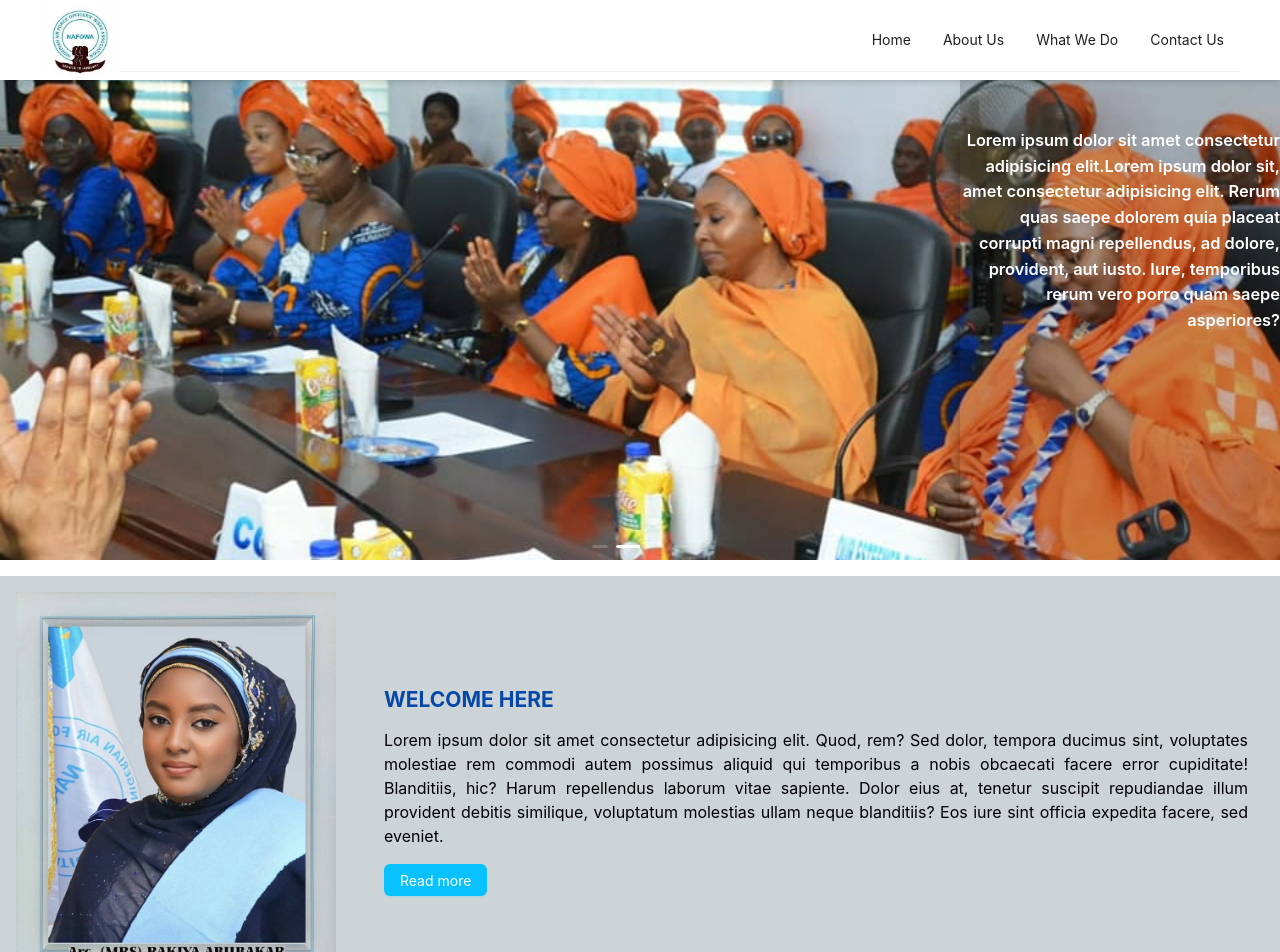
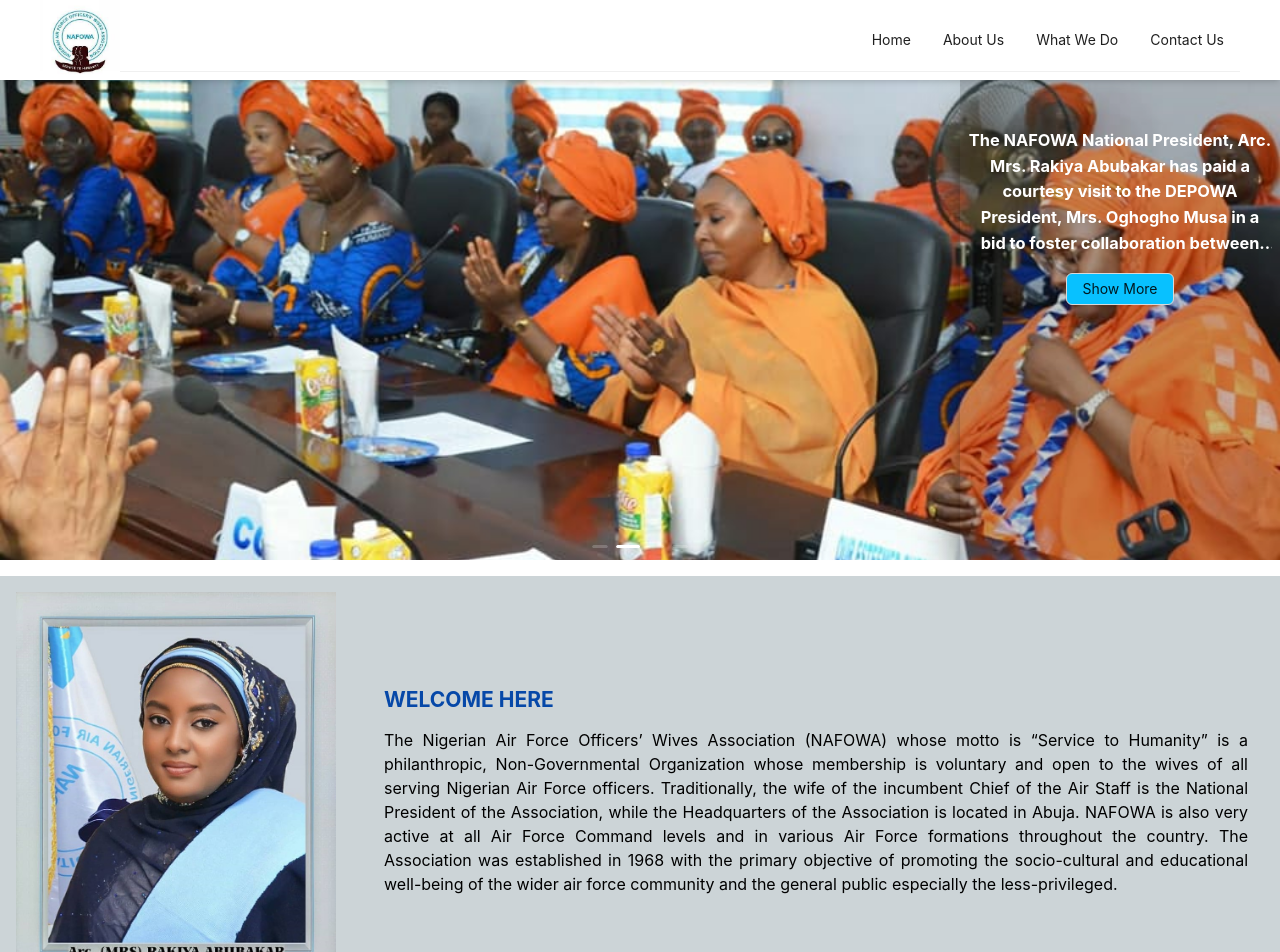
Before and after one commit to CyberWarriorsProject/nafowa, a React (Vite) app: page / in a window 1280 px wide. Shown: the top 952 px of the page. Built offline with nearby package versions, Linux system fonts and the light colour scheme.

Commit message:
aos and carousel fix

```diff
--- a/package.json
+++ b/package.json
@@ -13,6 +13,7 @@
     "@fontsource/roboto": "^5.0.8",
     "@fontsource/roboto-condensed": "^5.0.13",
     "antd": "^5.11.5",
+    "aos": "^2.3.4",
     "react": "^18.2.0",
     "react-dom": "^18.2.0",
     "react-icons": "^4.12.0",
--- a/src/components/SingleCarousel.jsx
+++ b/src/components/SingleCarousel.jsx
@@ -1,18 +1,39 @@
-import React from "react";
+import { Button } from "antd";
+import React, { useState } from "react";
+
+// ("hover:w-full hover:text-center hover:bg-opacity-60  md:w-1/4 md:right-0 text-center shadow-2xl shadow-black absolute bg-black bg-opacity-20 h-full md:block  py-12 text-white px-2");
 
 const SingleCarousel = ({ imgSrc, description }) => {
+  const readMore =
+    "w-full text-center bg-opacity-60 text-center shadow-2xl shadow-black absolute bg-black h-full  py-12 text-white px-2";
+  const readLess =
+    "md:w-1/4 md:right-0 text-center shadow-2xl shadow-black absolute bg-black bg-opacity-20 h-full  py-12 text-white px-2";
+
+  const [clamp, setClamp] = useState("line-clamp-5");
+  const [read, setRead] = useState(readLess);
+
+  const handleClick = () => {
+    if (read === readLess) {
+      setRead(readMore);
+    } else {
+      setRead(readLess);
+    }
+    if (clamp) {
+      setClamp("");
+    } else {
+      setClamp("line-clamp-5");
+    }
+  };
+
   return (
-    <div className="relative mx-auto text-center w-full h-[60vh]">
-      <h3 className="hover:bg-opacity-70 shadow-2xl shadow-black absolute w-1/4 font-semibold right-0 bg-black bg-opacity-20 h-full hidden md:block text-right py-12 text-white">
-        {description}
-        Lorem ipsum dolor sit, amet consectetur adipisicing elit. Rerum quas
-        saepe dolorem quia placeat corrupti magni repellendus, ad dolore,
-        provident, aut iusto. Iure, temporibus rerum vero porro quam saepe
-        asperiores?
-      </h3>
-      {/* <div> */}
+    <div className="-full h-[60vh] ">
+      <div className={read}>
+        <h3 className={clamp}>{description}</h3>
+        <Button className="my-4 bg-nafowaBlue " onClick={handleClick}>
+          {clamp ? "Show More" : "Hide"}
+        </Button>
+      </div>
       <img src={imgSrc} className="object-cover w-full h-full" />
-      {/* </div> */}
     </div>
   );
 };
--- a/src/data.js
+++ b/src/data.js
@@ -2,22 +2,26 @@
   {
     slideID: 1,
     imgSrc: "/images//IMG-20231222-WA0014.jpg",
-    description: " Lorem ipsum dolor sit amet consectetur adipisicing elit.",
+    description:
+      " The National President, Nigerian Air Force Officers’ Wives Association (NAFOWA), Architect (Mrs) Rakiya Abubakar has solicited the continued support and collaboration of the Nigerian Air Force (NAF) with NAFOWA in the areas of education, women and youth empowerment, healthcare and poverty alleviation in line with its motto of, “Service to Humanity”. She stated this today, 2 August 2023, when she paid a courtesy visit to the Chief of the Air Staff (CAS), Air Marshal Hasan Abubakar at the Headquarters NAF (HQ NAF), Abuja. Mrs Abubakar, who was accompanied by other members of the Association, appreciated the CAS for the support and encouragement they have received so far noting that the Association was willing, able and ready to contribute i",
   },
   {
     slideID: 2,
     imgSrc: "/images/IMG-20231222-WA0023.jpg",
-    description: " Lorem ipsum dolor sit amet consectetur adipisicing elit.",
+    description:
+      "The NAFOWA National President, Arc. Mrs. Rakiya Abubakar has paid a courtesy visit to the DEPOWA President, Mrs. Oghogho Musa in a bid to foster collaboration between the two organizations. The meeting took place at the DEPOWA headquarters today 25th of August 2023 and aimed to discuss possible areas of partnership and joint initiatives. During the meeting, Mrs. Abubakar expressed her gratitude to the DEPOWA President for hosting her and emphasized the importance of collaboration between NAFOWA (Nigerian Air Force Officers' Wives Association) and DEPOWA (Defence and Police Officers' Wives Association). She highlighted their shared objective of supporting the families of military personnel especially the families of personnel who paid the supreme prize while serving the nation and their dedication to community development initiatives. Mrs Abubakar added that both organizations have a long history of supporting the welfare and well-being of military families. She stated that NAFOWA has been instrumental in providing sc",
   },
   {
     slideID: 3,
     imgSrc: "/images/IMG-20231222-WA0041.jpg",
-    description: " Lorem ipsum dolor sit amet consectetur adipisicing elit.",
+    description:
+      "NAFOWA provides skills acquisition and empowerment programs to NAF personnel's wives and other women in the communities where NAF bases are located. These programs are designed to help women become financially independent and contribute to their families' well-being.",
   },
   {
     slideID: 4,
     imgSrc: "/images/IMG-20231222-WA0062.jpg",
-    description: " Lorem ipsum dolor sit amet consectetur adipisicing elit.",
+    description:
+      "NAFOWA runs several clinics and hospitals which provide free or subsidized medical care to NAF personnel and their families. The association also organizes health awareness campaigns and programs.",
   },
 ];
 
--- a/src/index.css
+++ b/src/index.css
@@ -7,6 +7,6 @@
   padding: 0;
   box-sizing: border-box;
 }
-.ant-card .ant-card-meta-title {
+/* .ant-card .ant-card-body .ant-card-meta-title {
   white-space: normal;
-}
+} */
--- a/src/main.jsx
+++ b/src/main.jsx
@@ -5,6 +5,14 @@
 import "@fontsource/roboto-condensed";
 import { BrowserRouter } from "react-router-dom";
 import { ConfigProvider } from "antd";
+import "aos/dist/aos.css";
+
+import AOS from "aos";
+
+AOS.init({
+  duration: 650,
+  // once: true,
+});
 
 ReactDOM.createRoot(document.getElementById("root")).render(
   <React.StrictMode>
--- a/src/pages/home/Home.jsx
+++ b/src/pages/home/Home.jsx
@@ -6,7 +6,7 @@
 export const Home = () => {
   return (
     <>
-      <Carousel effect="fade" autoplay className="h-[60vh]">
+      <Carousel effect="fade" autoplay>
         {carouselData.map((item) => (
           <SingleCarousel {...item} key={item.slideID} />
         ))}
@@ -18,24 +18,30 @@
           <Image
             className="max-w-xs "
             src="./images/WhatsApp Image 2023-12-22 at 09.58.56_cda8212a.jpg"
+            data-aos="zoom-out-right"
           />
           {/* <h3 className="text-white w-full text-center pt-10 absolute bottom-0 z-10 font-semibold">
             NAFOWA PRESIDENT
           </h3> */}
         </div>
 
-        <div className="space-y-4 px-4 flex-1">
+        <div className="space-y-4 px-4 flex-1" data-aos="fade-right">
           <h2 className="text-darkNafowaBlue">WELCOME HERE</h2>
           <p className="text-justify text-base">
-            Lorem ipsum dolor sit amet consectetur adipisicing elit. Quod, rem?
-            Sed dolor, tempora ducimus sint, voluptates molestiae rem commodi
-            autem possimus aliquid qui temporibus a nobis obcaecati facere error
-            cupiditate! Blanditiis, hic? Harum repellendus laborum vitae
-            sapiente. Dolor eius at, tenetur suscipit repudiandae illum
-            provident debitis similique, voluptatum molestias ullam neque
-            blanditiis? Eos iure sint officia expedita facere, sed eveniet.
+            The Nigerian Air Force Officers’ Wives Association (NAFOWA) whose
+            motto is “Service to Humanity” is a philanthropic, Non-Governmental
+            Organization whose membership is voluntary and open to the wives of
+            all serving Nigerian Air Force officers. Traditionally, the wife of
+            the incumbent Chief of the Air Staff is the National President of
+            the Association, while the Headquarters of the Association is
+            located in Abuja. NAFOWA is also very active at all Air Force
+            Command levels and in various Air Force formations throughout the
+            country. The Association was established in 1968 with the primary
+            objective of promoting the socio-cultural and educational well-being
+            of the wider air force community and the general public especially
+            the less-privileged.
           </p>
-          <Button type="primary">Read more</Button>
+          {/* <Button type="primary">Read more</Button> */}
         </div>
       </section>
 
@@ -61,6 +67,7 @@
                           Math.floor(Math.random() * item.imgSrc.length)
                         ].link
                       }
+                      data-aos="zoom-in-down"
                     />
                   }
                 >
@@ -79,7 +86,7 @@
       </section>
 
       <section className="my-20 bg-lighterNafowaBlue h-[40vh] grid place-items-center px-4 ">
-        <div className="max-w-4xl mx-auto px-4">
+        <div className="max-w-4xl mx-auto px-4" data-aos="fade-up">
           <h2 className="text-xl font-bold">HOW WE DO IT</h2> <br />
           <p className="text-lg">
             NAFOWA relies on its dedicated members and hardworking volunteers to
--- a/src/pages/services/NewsCard.jsx
+++ b/src/pages/services/NewsCard.jsx
@@ -6,19 +6,16 @@
 const NewsCard = ({ newsTitle, newsDescription, newsImages, id }) => (
   <Card
     size="small"
-    className="flex gap-2 max-h-48"
+    className="flex gap-2 max-h-48 whitespace-normal"
     hoverable
-    cover={<img alt="" src={newsImages} className="h-full object-cover" />}
+    cover={<img src={newsImages} className="h-full object-cover" />}
   >
     <Meta
-      title={newsTitle}
+      title={<span className="whitespace-normal">{newsTitle}</span>}
       description={
         <>
-          <span className="line-clamp-4">{newsDescription}</span>
-          <Link
-            to={`${id}`}
-            className="text-blue-500 hover:underline read-more"
-          >
+          <span className="line-clamp-4">{newsDescription.slice(0, 300)}</span>
+          <Link to={`${id}`} className="text-blue-500 hover:underline">
             Read more
           </Link>
         </>
```
Also changed, not shown: 1 other file (tests, documents, lock files or other folders).
